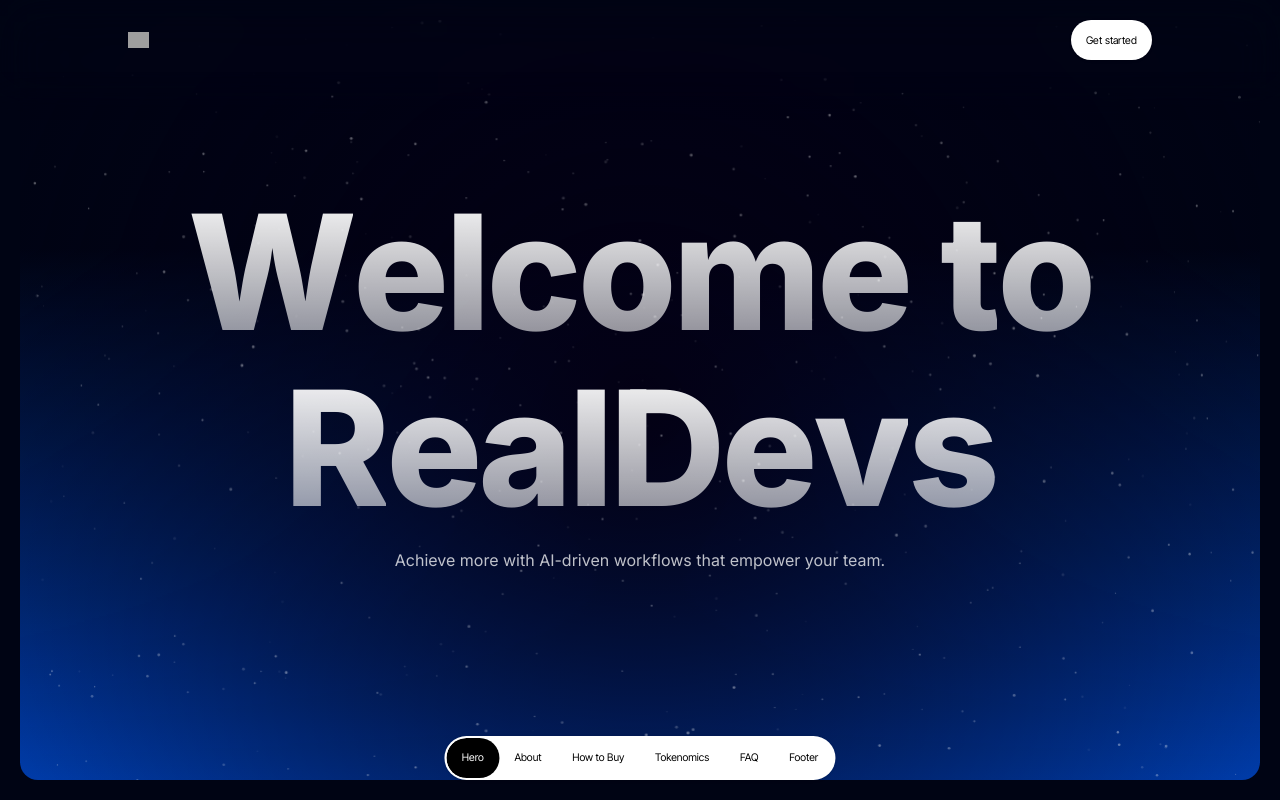
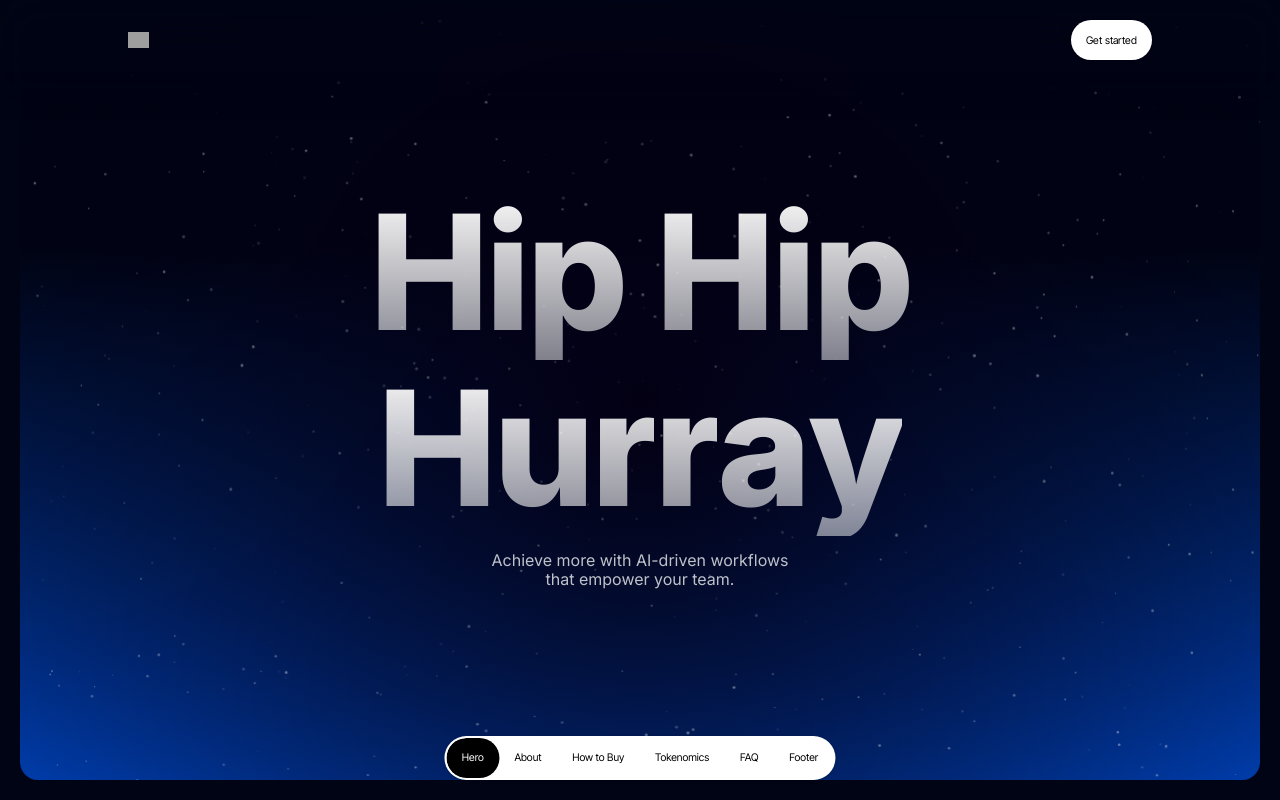
Before and after one commit to vitaleymulikacatchup/06fbf50c-f199-4f3c-9c6d-16b8f290fb91, a Next.js app: page / in a window 1280 px wide. Shown: the top 800 px of the page. Built offline with nearby package versions, Linux system fonts and the light colour scheme; grey boxes are pictures that could not be loaded; a web font is replaced by a local one.

Commit message:
Update project files

```diff
--- a/src/app/page.tsx
+++ b/src/app/page.tsx
@@ -33,7 +33,7 @@ export default function Home() {
       </div>
       <div id="hero" data-section="hero" className="scroll-mt-24">
         <BillboardHero
-          title="Welcome to RealDevs"
+          title="Hip Hip Hurray"
           subtitle="Achieve more with AI-driven workflows that empower your team."
         />
       </div>
```
